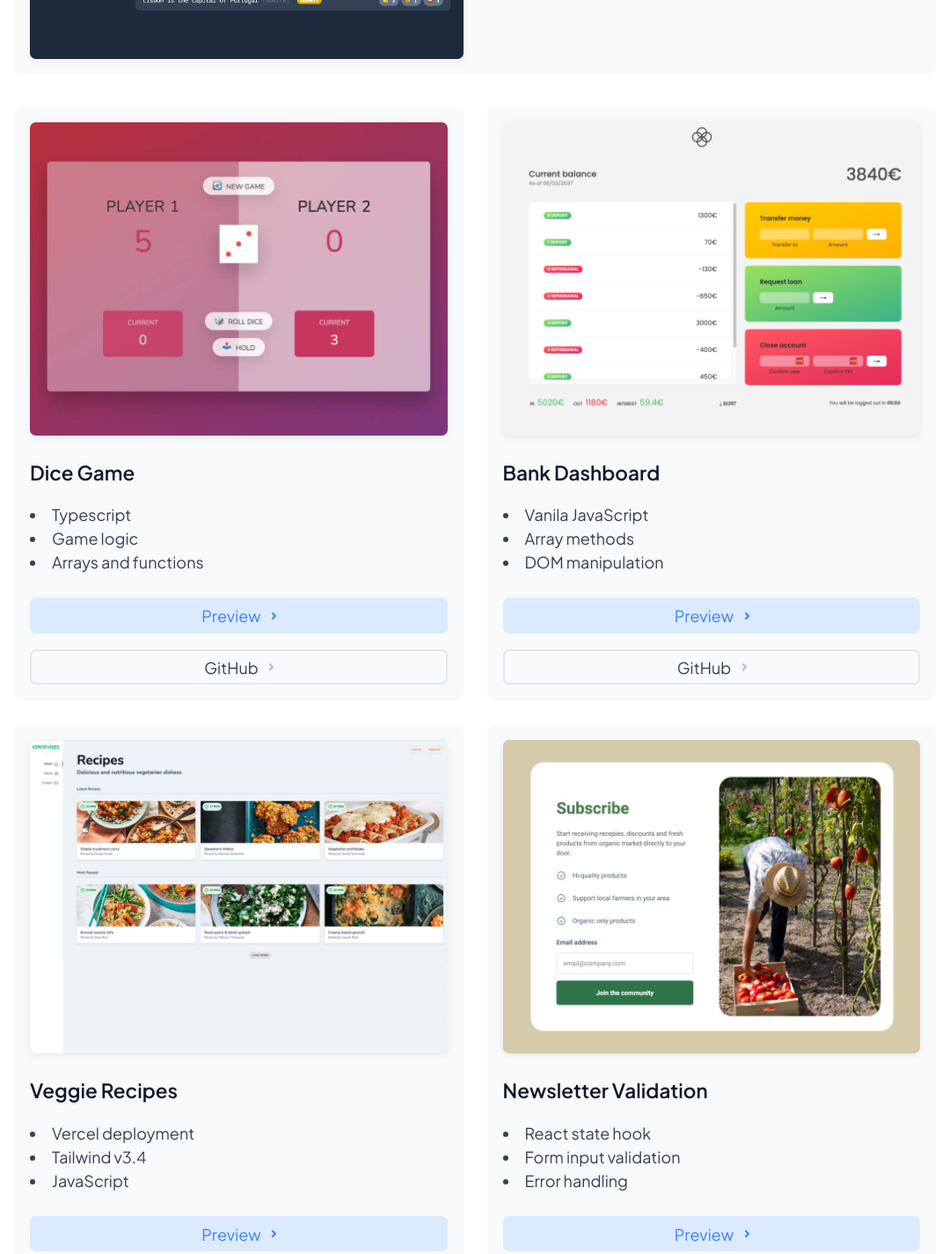
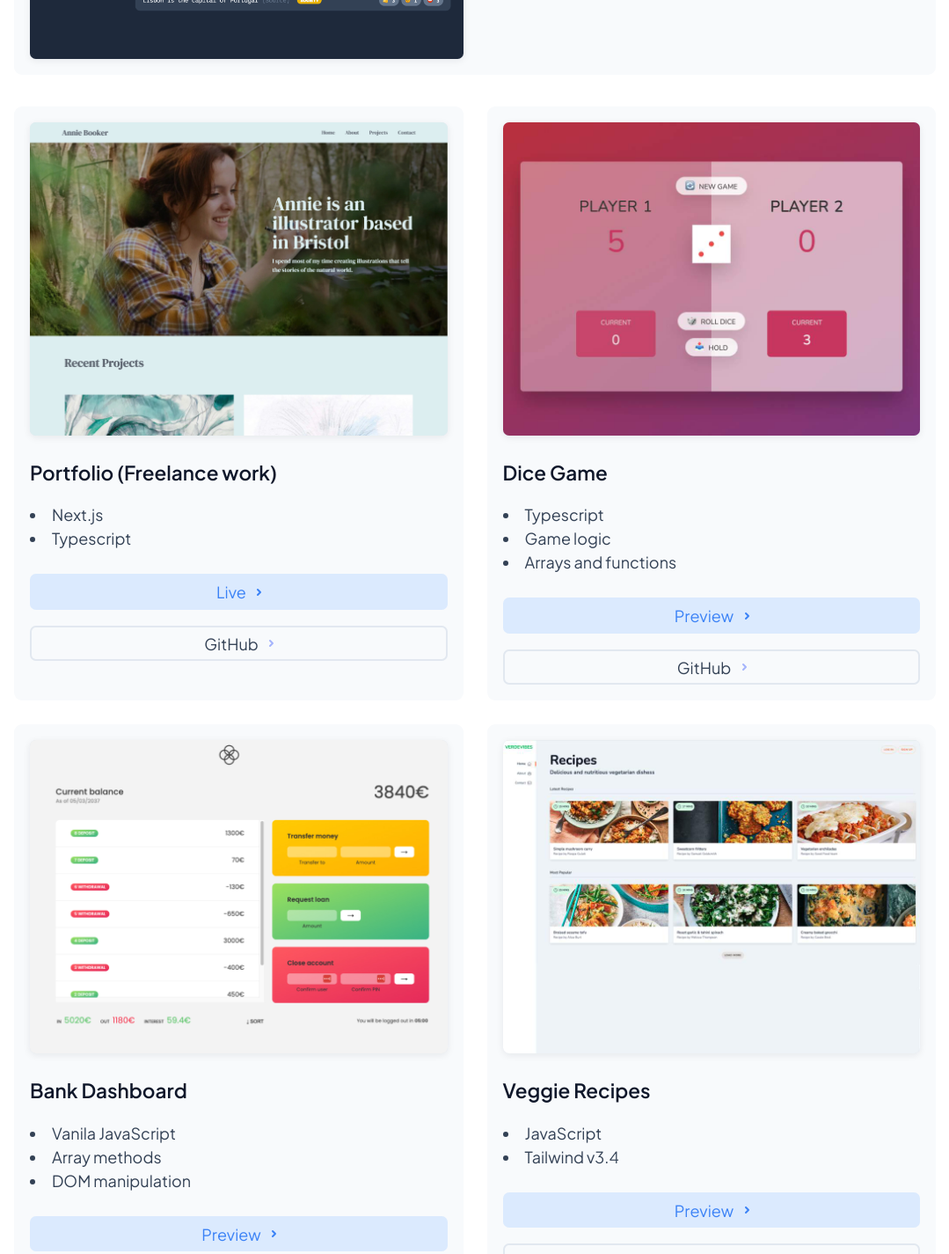
Before and after one commit to sanicodeplayground/portfolio2024, a React (Vite) app: page / in a window 1280 px wide. Shown: the part 1700-3125 px from the top of the page at 88% size, without its empty margins (100-1179 px from the left). Built offline with nearby package versions, Linux system fonts and the light colour scheme.

Commit message:
add Annies website

```diff
--- a/src/components/Footer.jsx
+++ b/src/components/Footer.jsx
@@ -141,7 +141,7 @@ function Footer() {
         <hr className="my-6 border-gray-200 sm:mx-auto dark:border-gray-700 lg:my-8" />
         <div className="sm:flex sm:items-center sm:justify-between">
           <span className="text-sm text-gray-500 sm:text-center dark:text-gray-400">
-            © {currentYear} Built with React and Tailwind CSS. Hosted on Vercel.
+            © {currentYear} Built with Reacts
           </span>
           <div className="flex mt-4 space-x-6 sm:justify-center sm:mt-0">
             <a
--- a/src/components/ProjectsData.jsx
+++ b/src/components/ProjectsData.jsx
@@ -16,6 +16,17 @@ const projects = [
     ],
     highlight: true,
   },
+  {
+    id: "facts",
+    image: "./images/portfolio/portfolioAnnie.jpg",
+    title: "Portfolio (Freelance work)",
+    previewButton: "Live",
+    previewURL: "https://anniebookerillustration.com",
+    githubURL: "https://github.com/sanicodeplayground/annie-nextjs-ts",
+    description: ["Next.js", "Typescript"],
+    highlight: false,
+  },
+
   {
     id: "dice-game",
     image: "./images/portfolio/portfolioGameDice.jpg",
@@ -44,7 +55,7 @@ const projects = [
     previewButton: "Preview",
     previewURL: "https://tailwindcss-shop.vercel.app/",
     githubURL: "https://github.com/sanicodeplayground/tailwindcss",
-    description: ["Vercel deployment", "Tailwind v3.4", "JavaScript"],
+    description: ["JavaScript", "Tailwind v3.4"],
     highlight: false,
   },
 
```
Also changed, not shown: public/images/portfolio/portfolioAnnie.jpg (added), public/images/portfolio/portfolioSolicitors.jpg (deleted).
